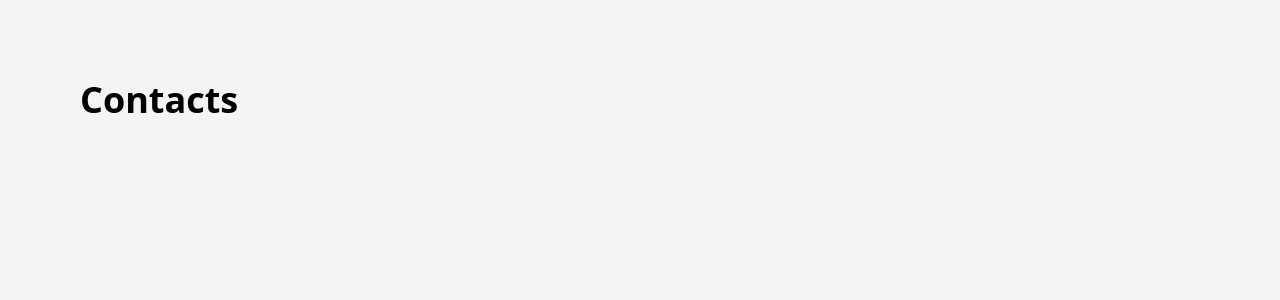
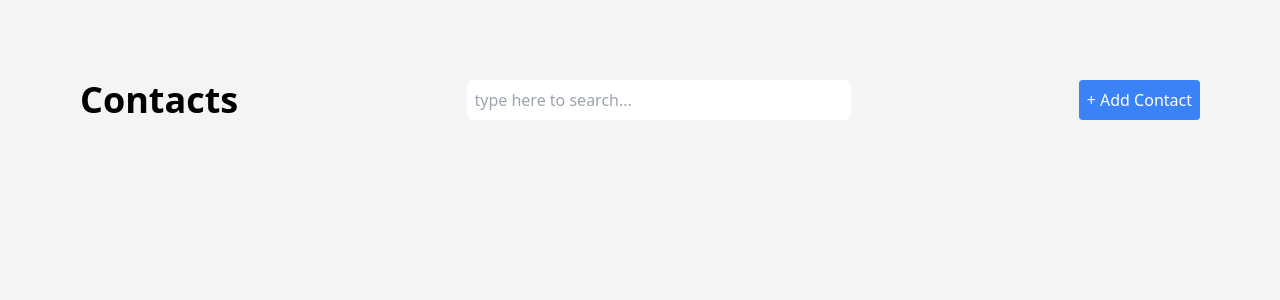
Before and after one commit to jai2201/dex-assessment-project, a React (Create React App) app: page / in a window 1280 px wide. Shown: the top 300 px of the page. Built offline with nearby package versions, Linux system fonts and the light colour scheme; the HTML template or start-up script is replaced by a standard one.

Commit message:
home-page: Setup basic homepage design.

```diff
--- a/package.json
+++ b/package.json
@@ -3,6 +3,10 @@
   "version": "0.1.0",
   "private": true,
   "dependencies": {
+    "@fortawesome/fontawesome-svg-core": "^6.2.1",
+    "@fortawesome/free-regular-svg-icons": "^6.2.1",
+    "@fortawesome/free-solid-svg-icons": "^6.2.1",
+    "@fortawesome/react-fontawesome": "^0.2.0",
     "@testing-library/jest-dom": "^5.16.5",
     "@testing-library/react": "^13.4.0",
     "@testing-library/user-event": "^13.5.0",
--- a/src/App.js
+++ b/src/App.js
@@ -8,15 +8,16 @@ function App() {
   return (
     <div className="App">
       <div className={'bg-gray-100 min-h-screen p-20'}>
-        <div>
+        <div className="flex justify-between my-auto">
           <p className="text-4xl font-semibold">Contacts</p>
+          <SearchBox />
+          <button className="bg-blue-500 text-white p-2 rounded font-medium">
+            + Add Contact
+          </button>
         </div>
-        <section>
-          <SearchBox />
-        </section>
-        <section className={'grid sm:grid-cols-2 md:grid-cols-4 gap-6 p-10'}>
+        <div className={'grid sm:grid-cols-2 md:grid-cols-4 gap-6 p-10'}>
           <ContactList contacts={contacts} />
-        </section>
+        </div>
       </div>
     </div>
   );
--- a/src/components/SearchBox.js
+++ b/src/components/SearchBox.js
@@ -1,3 +1,13 @@
-const SearchBox = () => {};
+const SearchBox = () => {
+  return (
+    <form className="my-auto">
+      <input
+        type={'text'}
+        placeholder={'type here to search...'}
+        className={'rounded-md p-2 w-96'}
+      />
+    </form>
+  );
+};
 
 export default SearchBox;
```
Also changed, not shown: 1 other file (tests, documents, lock files or other folders).
